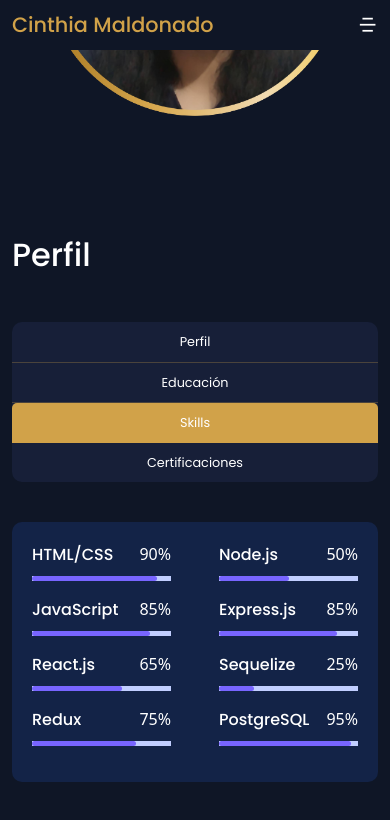
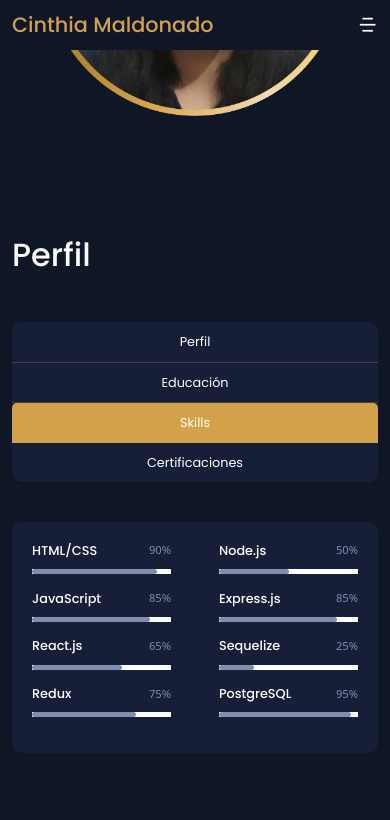
Before and after one commit to cinthiapiera/Portafolio, a React (Create React App) app: page / in a window 390 px wide. Both pictures are taken after a click on the button "Skills". Shown: the part 684-1504 px from the top of the page. Built offline with nearby package versions, Linux system fonts and the light colour scheme.

Commit message:
skills  responsive

```diff
--- a/src/components/About/Education.css
+++ b/src/components/About/Education.css
@@ -30,7 +30,7 @@ tr:nth-child(even){
 /* responsive */
 @media only screen and (max-width: 992px){
     th,td{
-        font-size: 0.7rem;
+        font-size: 0.8rem;
         padding: 0.8rem;
     }
 }
--- a/src/components/About/Skills.css
+++ b/src/components/About/Skills.css
@@ -1,5 +1,5 @@
 .skills__wrapper{
-    background: #132347;
+    background: #171f38;
     padding: 20px;
     border-radius: 10px;
 }
@@ -8,12 +8,12 @@
     height: 5px;
     width: 100%;
     position: relative;
-    background: #c1ceff;
+    background: #fff;
     z-index: 999;
 }
 
 .skill__bar-percentage{
-    background: #7865ff;
+    background: #808dad;
     width: 50%;
     height: 5px;
     position: absolute;
@@ -24,9 +24,19 @@
 }
 
 .skill__title span{
-    color: #fff;
+    color: #808dad;
 }
 
 .skill__title{
     margin-bottom: 10px;
 }
+
+/* responsive */
+@media only screen and (max-width: 992px){
+    .skill__title h6{
+        font-size: 0.8rem;
+    }
+    .skill__title span{
+        font-size: 0.7rem;
+    }
+}
```
